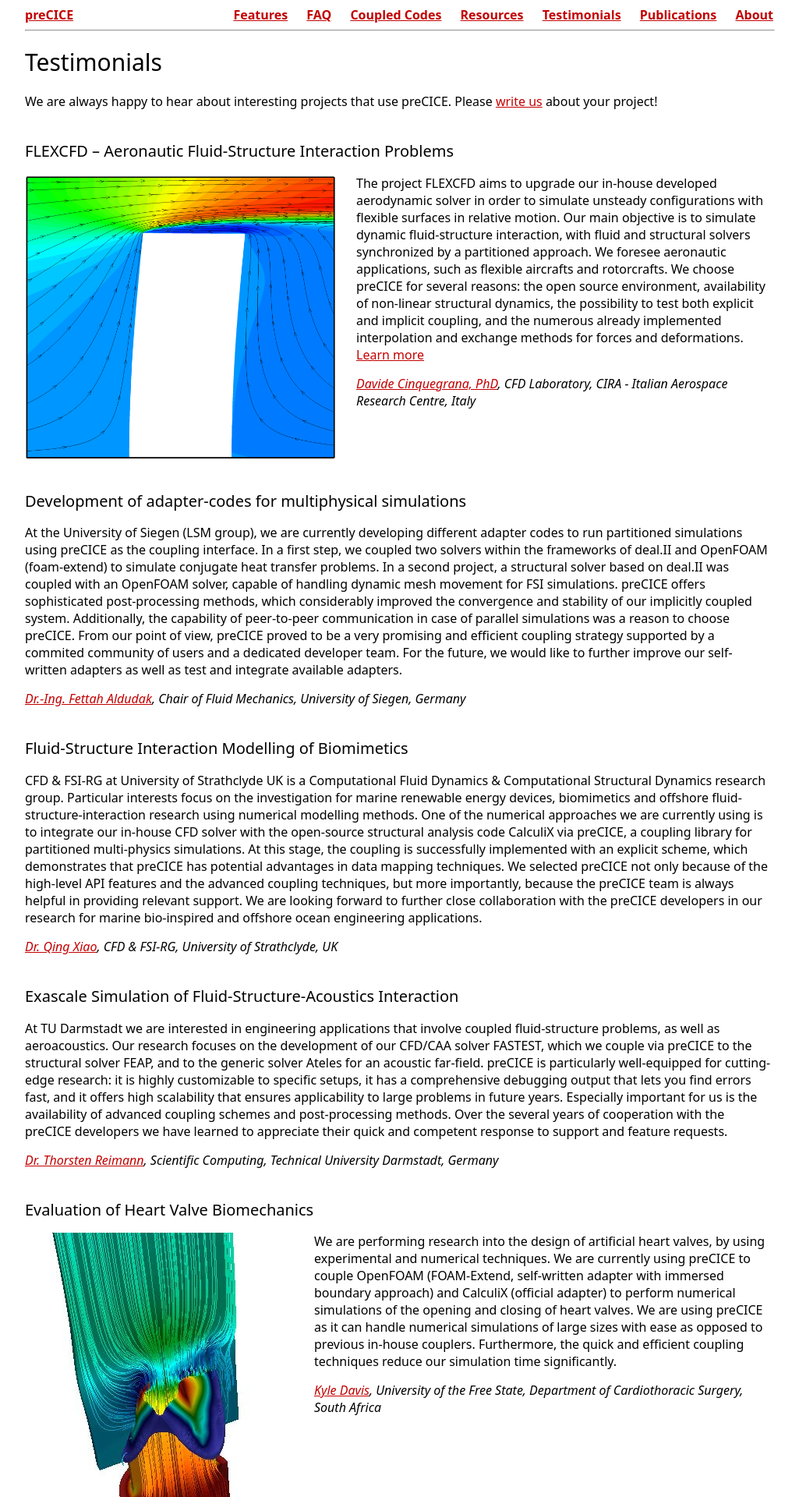
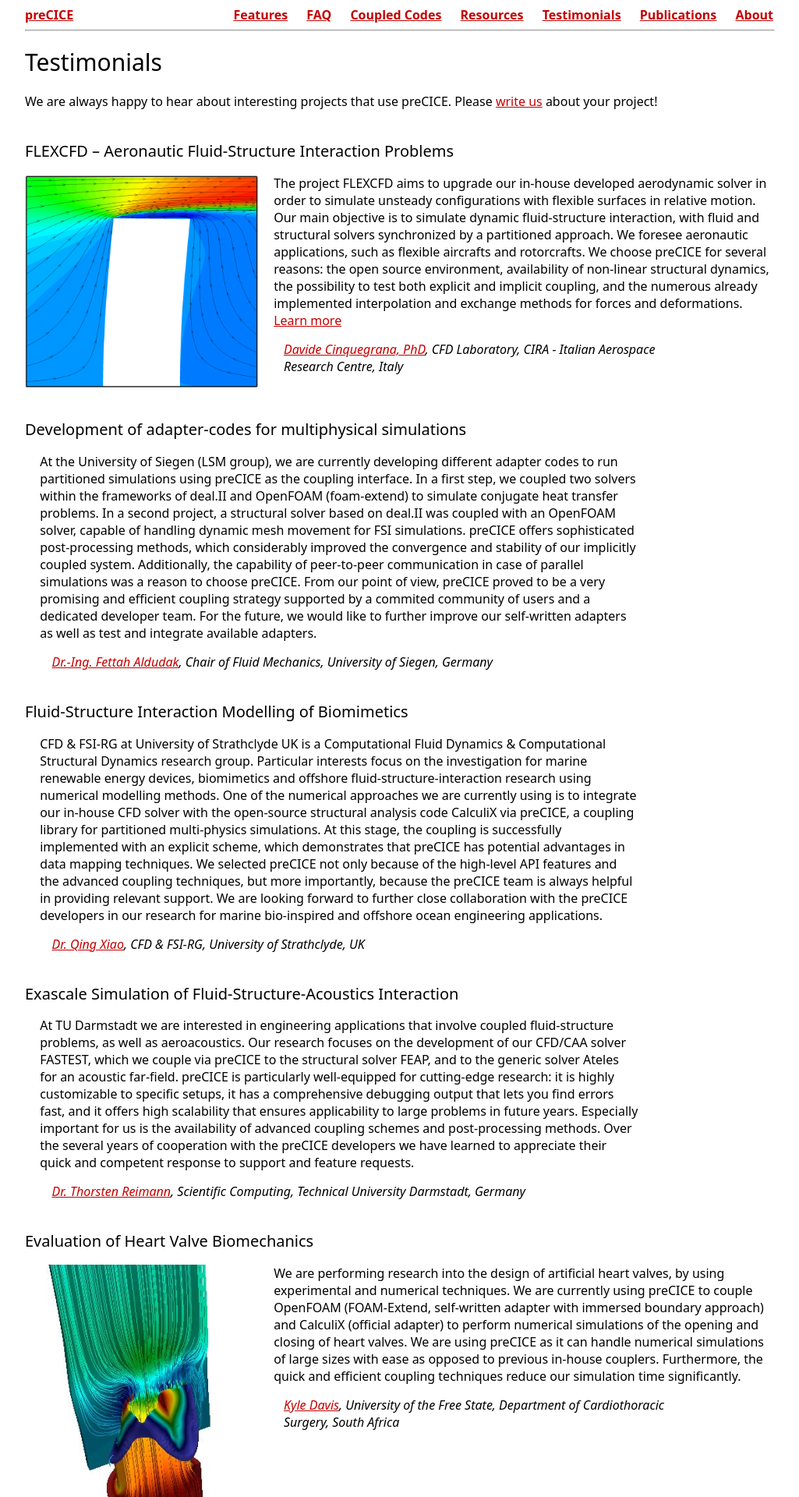
Before and after one commit to precice/precice.github.io_old, a Jekyll site: the page built from 06-testimonials.html, in a window 1280 px wide. Shown: the top 1920 px of the page at 78% size, without its empty margins (128-1153 px from the left). Built offline with Jekyll 4.4.1, drawn with Linux system fonts in a browser that asks for light colours.

Commit message:
Fix testimonials images not scaling
The fix is mainly also setting the image margin for top and bottom to "auto", so that it does not try to stretch to the full height.

```diff
--- a/css/main.css
+++ b/css/main.css
@@ -95,9 +95,15 @@
 
 .testimonial_content img {
        display: block;
-       max-width:400px;
+       max-width: 300px;
        height: auto;
-       margin-right: 25px;
+       width: auto;
+       margin: auto;
+}
+
+.testimonial_content div {
+	margin-left: 2%;
+	width: 80%;
 }
 
 .tutorial_image {
@@ -131,10 +137,10 @@
     .testimonial_content {
         display:block;
     }
-	.testimonal_content img {
-		max-width: 100%;
-		margin: 0;
-	}
+    .testimonal_content img {
+	max-width: 300px;
+	margin: 0;
+    }
     .tutorial_image {
         max-width: 150px;
     }
```
